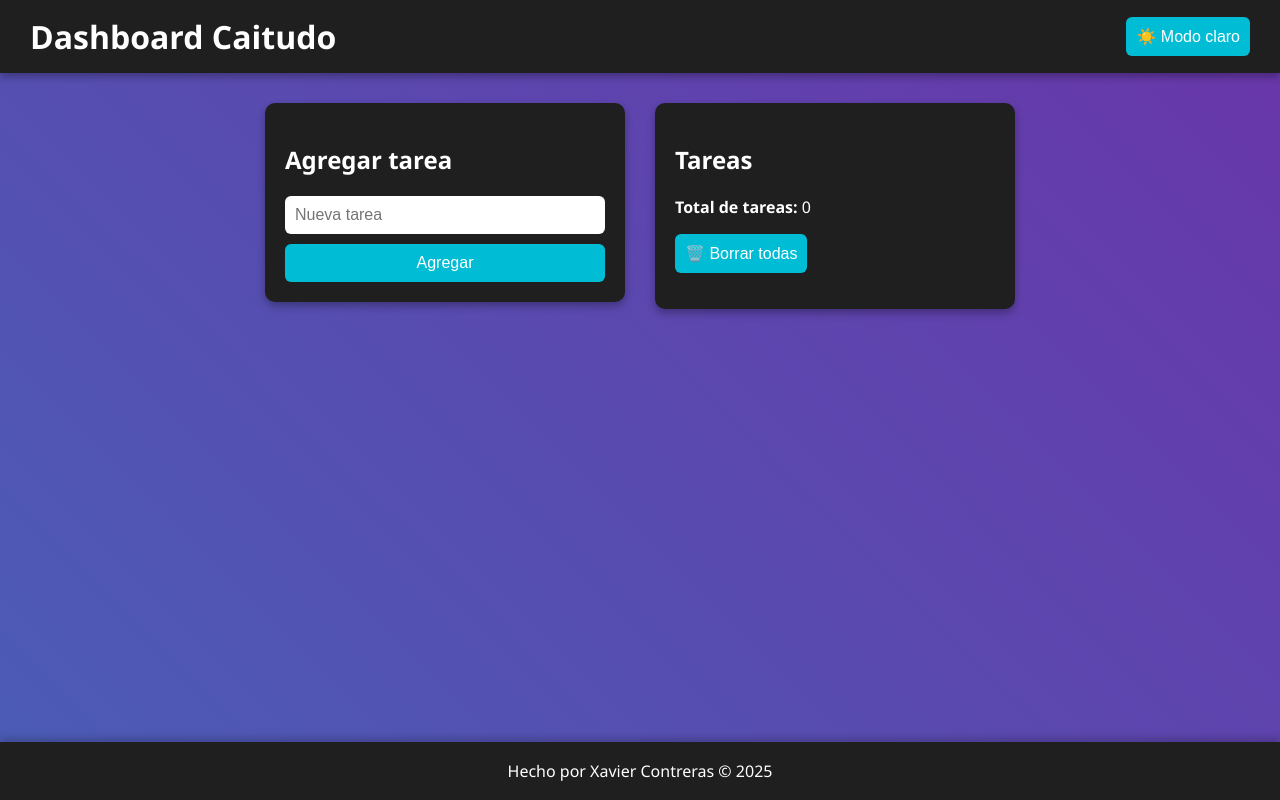
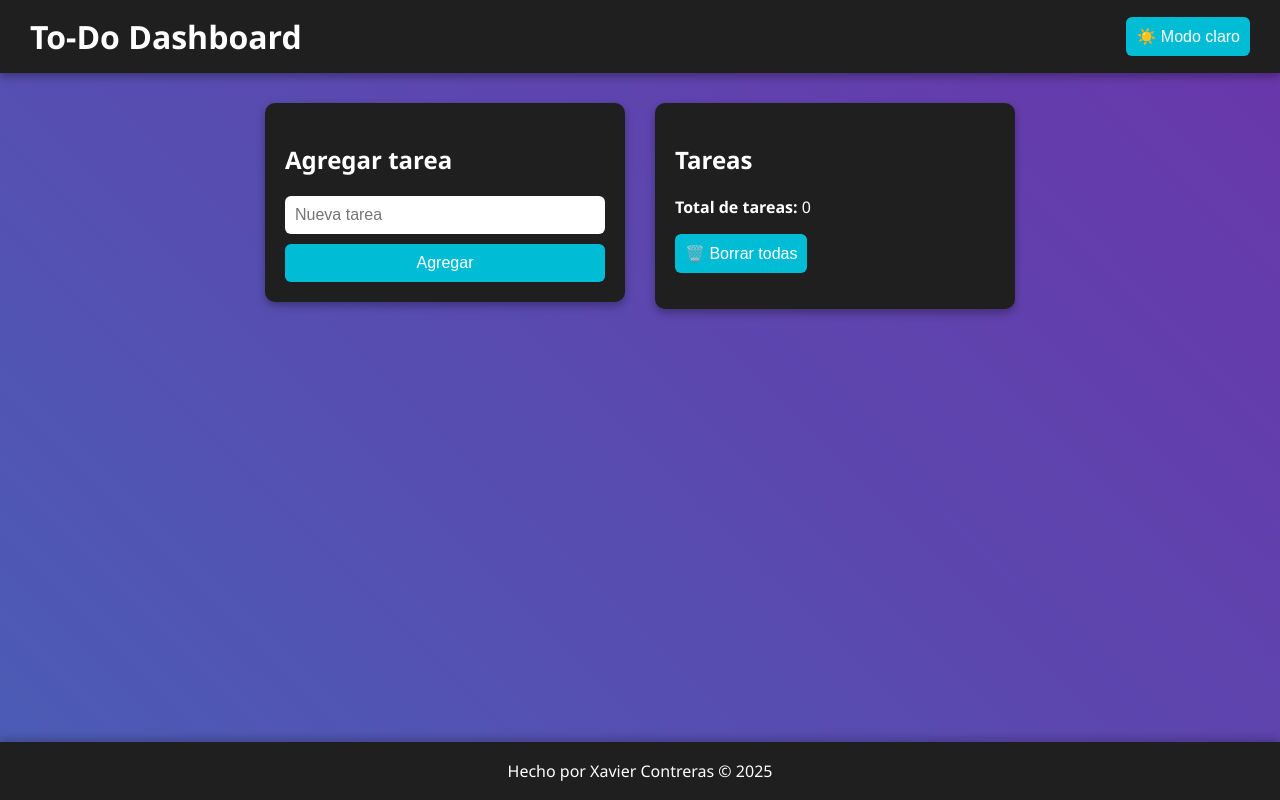
Before and after one commit to cxavicontreras/ToDoList, a plain HTML site: page index.html in a window 1280 px wide. Drawn offline with Linux system fonts and the light colour scheme.

Commit message:
feat returned title to To-Do

```diff
--- a/index.html
+++ b/index.html
@@ -17,7 +17,7 @@
 
 <body>
   <header>
-    <h1>Dashboard Caitudo</h1>
+    <h1>To-Do Dashboard</h1>
 
     <!-- Solo debe existir un botón -->
     <button id="modoBtn" type="button">
```
